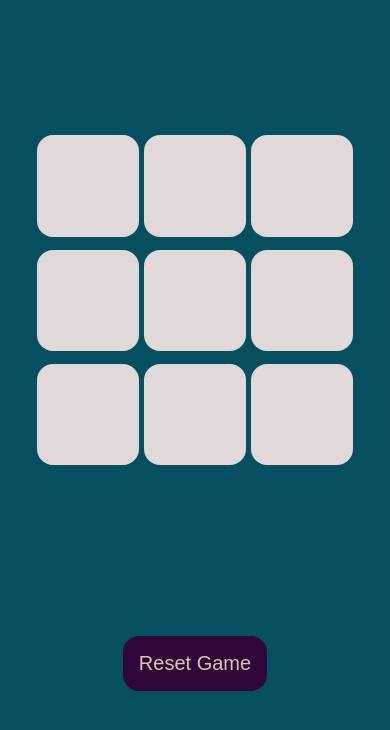
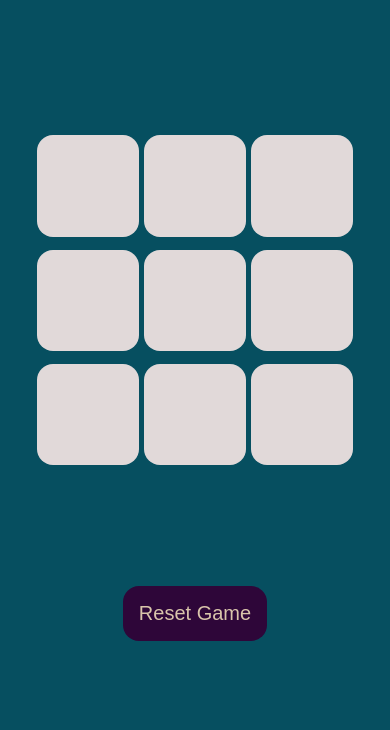
Before and after one commit to Souvik-31/TicTacToe, a plain HTML site: page index.html in a window 390 px wide. Shown: the part 94-824 px from the top of the page. Drawn offline with Linux system fonts and the light colour scheme.

Commit message:
Update style.css

```diff
--- a/style.css
+++ b/style.css
@@ -102,9 +102,7 @@ h1{
 
     }
 
-    #reset-btn{
-        margin-top: 50px;
-    }
+
 
     .container{
         margin-top: 15px;
```
